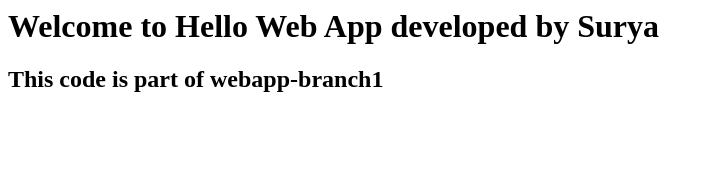
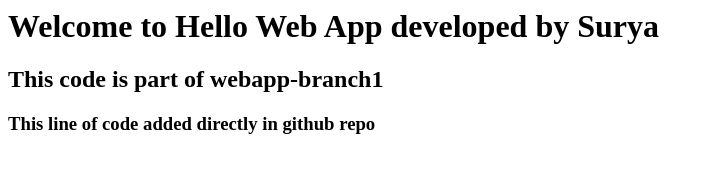
Before and after one commit to surya4tech/webapp, a plain HTML site: page index.html in a window 1280 px wide. Shown: the whole page, without its empty margins (0-714 px from the left). Drawn offline with Linux system fonts and the light colour scheme.

Commit message:
Update index.html
h3 tag added in github repo

```diff
--- a/index.html
+++ b/index.html
@@ -1,2 +1,3 @@
 <h1>Welcome to Hello Web App developed by Surya</h1>
 <h2>This code is part of webapp-branch1</h2>
+<h3>This line of code added directly in github repo</h3>
```
